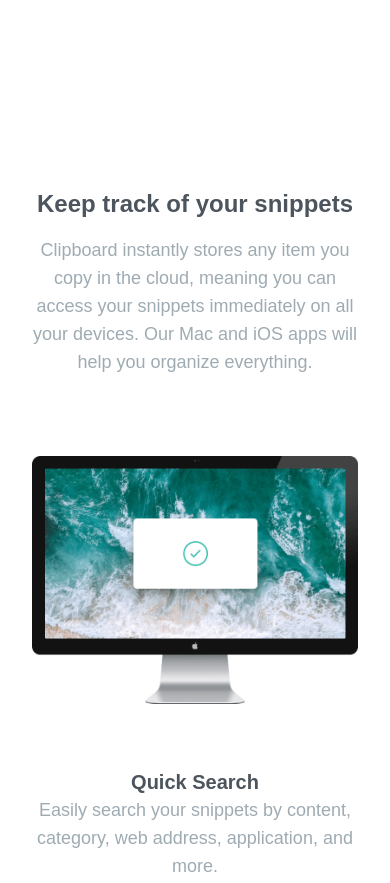
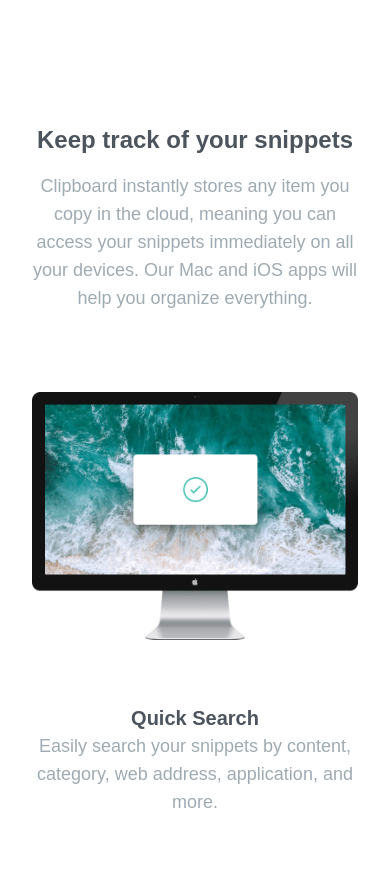
Before and after one commit to Eyu32/clipboard-landing-page, a website: page index.html in a window 390 px wide. Shown: the part 800-1683 px from the top of the page. Drawn offline with Linux system fonts and the light colour scheme; a web font is replaced by a local one.

Commit message:
Update index.html

```diff
--- a/index.html
+++ b/index.html
@@ -37,7 +37,7 @@
         </div>
       </div>
     </section>
-    <section class="flex flex-col items-start justify-center gap-12 my-16 md:my-0">
+    <section class="flex flex-col items-start justify-center gap-12 my-8 md:my-0">
       <div class="text-center flex flex-col gap-4 px-4 items-center justify-center">
         <h2 class="text-2xl md:text-3xl font-semibold text-Dark-Grayish-Blue ">Keep track of your snippets</h2>
         <p class="w-11/12 sm:w-8/12 lg:w-7/12">
```
